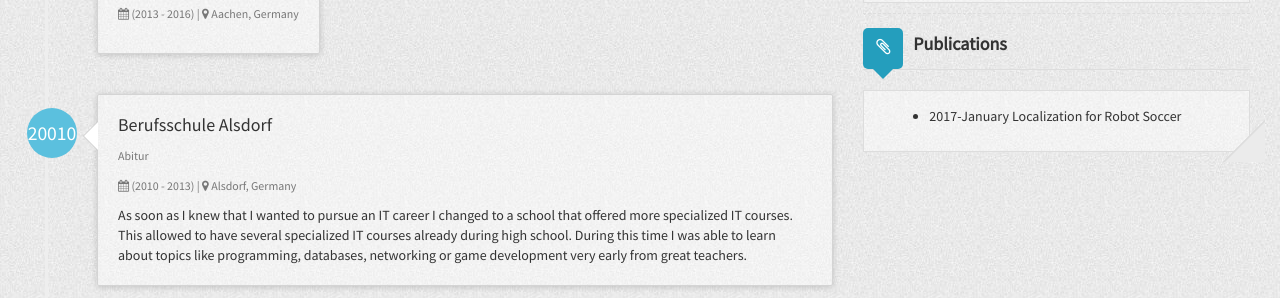
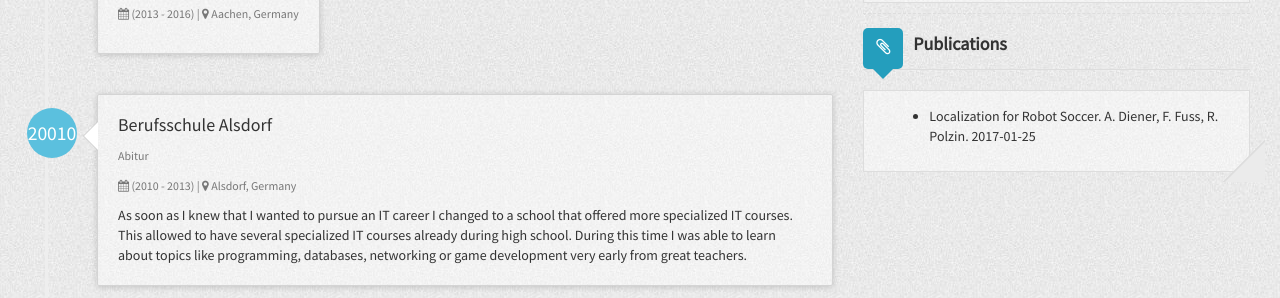
Before and after one commit to DeastinY/personal-website, a Jekyll site: the page built from index.html, in a window 1280 px wide. Shown: the part 924-1222 px from the top of the page. Built offline with Jekyll 4.4.1, drawn with Linux system fonts in a browser that asks for light colours; nearby versions of some CDN libraries.

Commit message:
Added pub

```diff
--- a/_config.yml
+++ b/_config.yml
@@ -78,6 +78,6 @@ author:
   publications:
     - publication1:
       name: Localization for Robot Soccer
+      author: A. Diener, F. Fuss, R. Polzin
       link: www.google.de
-      year: 2017
-      month: January
+      date: 2017-01-25
--- a/index.html
+++ b/index.html
@@ -265,7 +265,7 @@ layout: default
                     <ul class="list-publications">
                         {% for publication in site.author.publications %}
                             <li>
-                                <emph>{{publication.year}}-{{publication.month}}</emph> <a href={{publication.link}}>{{publication.name}}</a>
+                                 <a href={{publication.link}}>{{publication.name}}</a>. {{publication.author}}. {{publication.date}}
                             </li>
                         {% endfor %}
                     </ul>
```
Also changed, not shown: 1 other file.
